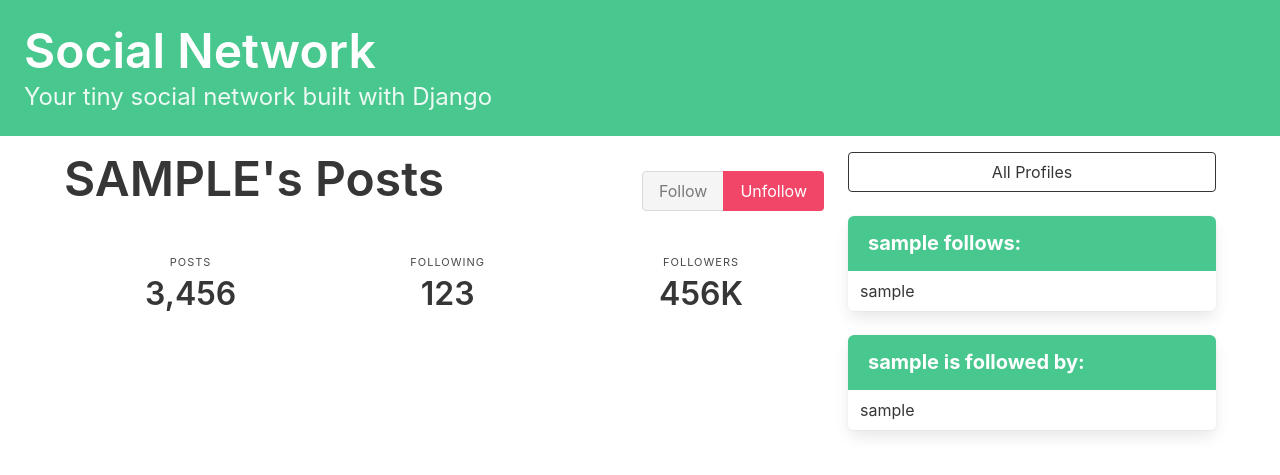
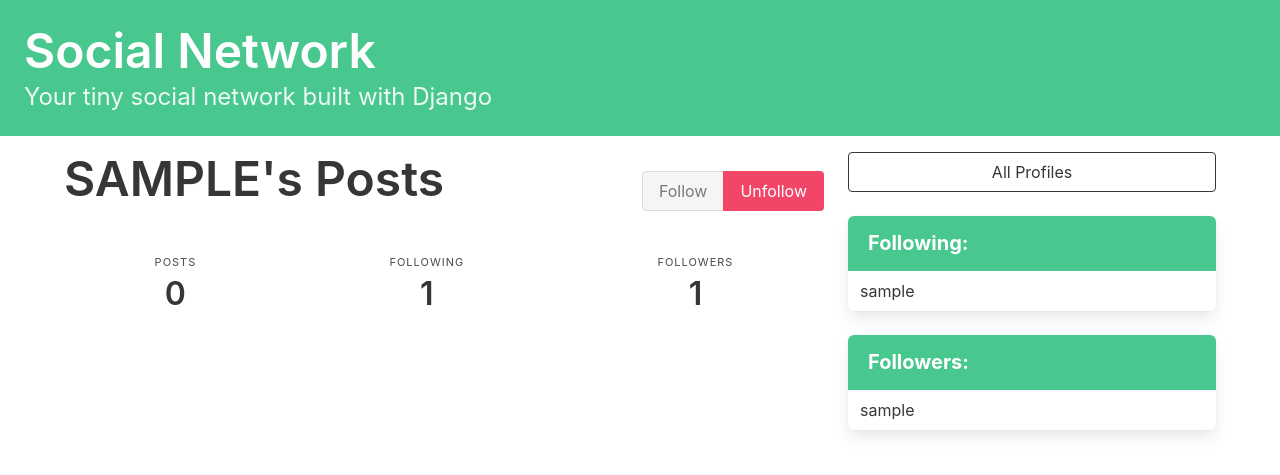
Before and after one commit to sbacky/django-practice, a Django app: page /profile/1 in a window 1280 px wide. Shown: the top 475 px of the page. Run offline with Django 4.2, Linux system fonts and the light colour scheme; the visitor is signed in with stand-in values (Sample User, id 1); data comes from the database, SQL or seed files in the repository; data that the repository does not hold is empty.

Commit message:
Added profile statistics to template profile.html

```diff
--- a/myproject/social/templates/social/profile.html
+++ b/myproject/social/templates/social/profile.html
@@ -31,19 +31,19 @@
             <div class="level-item has-text-centered">
                 <div>
                     <p class="heading">Posts</p>
-                    <p class="title">3,456</p>
+                    <p class="title">{{ message_count }}</p>
                 </div>
             </div>
             <div class="level-item has-text-centered">
                 <div>
                     <p class="heading">Following</p>
-                    <p class="title">123</p>
+                    <p class="title">{{ following_count }}</p>
                 </div>
             </div>
             <div class="level-item has-text-centered">
                 <div>
                     <p class="heading">Followers</p>
-                    <p class="title">456K</p>
+                    <p class="title">{{ follower_count }}</p>
                 </div>
             </div>
         </nav>
@@ -74,7 +74,7 @@
     <div class="block">
         <div class="panel is-success">
             <h3 class="panel-heading">
-                {{profile.user.username}} follows:
+                Following:
             </h3>
             {% for following in profile.follows.all %}
                 <a class="panel-block" href="{% url 'social:profile' following.id %}">
@@ -87,7 +87,7 @@
     <div class="block">
         <div class="panel is-success">
             <h3 class="panel-heading">
-                {{profile.user.username}} is followed by:
+                Followers:
             </h3>
             {% for follower in profile.followed_by.all %}
                 <a class="panel-block" href="{% url 'social:profile' follower.id %}">
```
